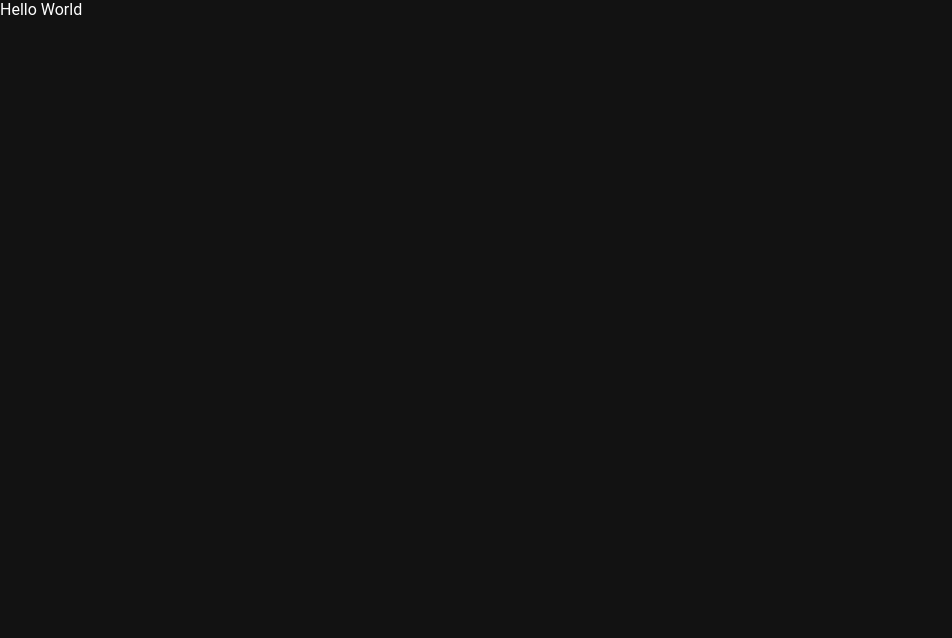
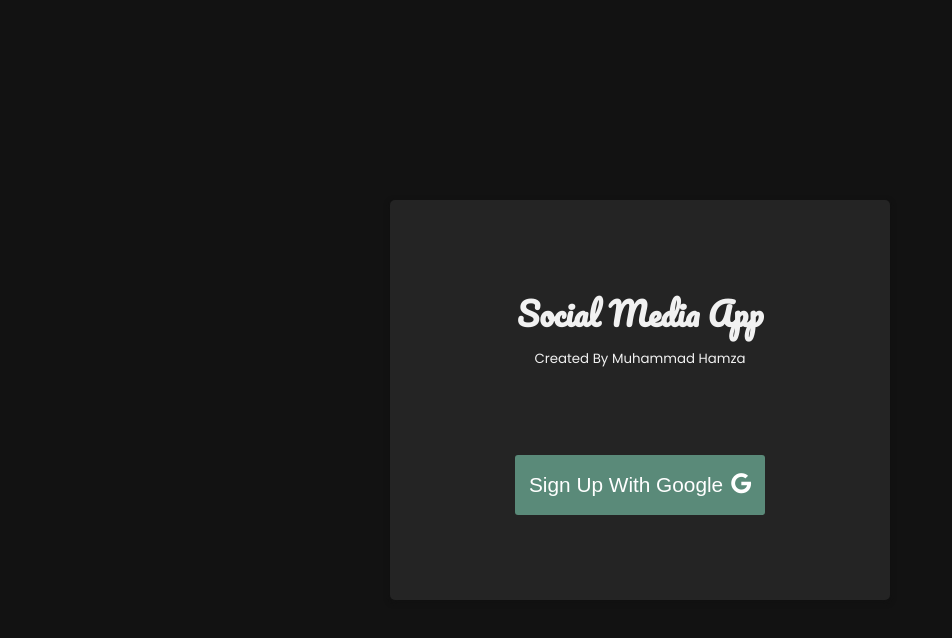
Before and after one commit to Muh-Hamza-99/britter, a React (Create React App) app in the folder client/: page / in a window 1280 px wide. Shown: the top 638 px of the page, without its empty margins (0-952 px from the left). Built offline with nearby package versions, Linux system fonts and the light colour scheme.

Commit message:
Creating SignUp component and styling it

```diff
--- a/client/public/index.html
+++ b/client/public/index.html
@@ -5,6 +5,10 @@
     <link rel="icon" href="%PUBLIC_URL%/favicon.ico" />
     <meta name="viewport" content="width=device-width, initial-scale=1" />
     <meta name="theme-color" content="#000000" />
+    <link rel="preconnect" href="https://fonts.googleapis.com">
+    <link rel="preconnect" href="https://fonts.gstatic.com" crossorigin>
+    <link href="https://fonts.googleapis.com/css2?family=Pacifico&family=Poppins:wght@400;500&display=swap" rel="stylesheet">
+    <link rel="stylesheet" href="https://cdnjs.cloudflare.com/ajax/libs/font-awesome/6.1.1/css/all.min.css" integrity="sha512-KfkfwYDsLkIlwQp6LFnl8zNdLGxu9YAA1QvwINks4PhcElQSvqcyVLLD9aMhXd13uQjoXtEKNosOWaZqXgel0g==" crossorigin="anonymous" referrerpolicy="no-referrer" />
     <title>React App</title>
   </head>
   <body>
--- a/client/src/App.js
+++ b/client/src/App.js
@@ -1,5 +1,7 @@
 import { ThemeProvider } from "styled-components";
 import { BrowserRouter } from "react-router-dom";
+
+import SignUp from "./components/styled/SignUp";
 
 import StyledApp from "./components/styled/App.styled";
 import GlobalStyle from "./components/styled/GlobalStyles";
@@ -10,7 +12,9 @@ const App = () => {
     <BrowserRouter>
       <ThemeProvider theme={darkTheme}>
         <GlobalStyle />
-        <StyledApp>Hello World</StyledApp>
+        <StyledApp>
+          <SignUp />
+        </StyledApp>
       </ThemeProvider>
     </BrowserRouter>
   );
--- a/client/src/components/styled/App.styled.js
+++ b/client/src/components/styled/App.styled.js
@@ -1,5 +1,7 @@
 import styled from "styled-components";
 
-const App = styled.div``;
+const App = styled.div`
+min-height: 100vh;
+`;
 
 export default App;
--- a/client/src/components/styled/GlobalStyles.js
+++ b/client/src/components/styled/GlobalStyles.js
@@ -5,12 +5,10 @@ const GlobalStyle = createGlobalStyle`
   margin: 0;
 }
 body {
-  color: white;
+  color: ${({ theme }) => theme.text};
   margin: 0;
   background-color: ${({ theme }) => theme.body};
-  font-family:  'Roboto', 'Oxygen',
-    'Ubuntu', 'Cantarell', 'Fira Sans', 'Droid Sans', 'Helvetica Neue',
-    sans-serif;
+  font-family: "Poppins", sans-serif;
   -webkit-font-smoothing: antialiased;
   -moz-osx-font-smoothing: grayscale;
 }
--- /dev/null
+++ b/client/src/components/styled/SignUp.Styled.js
@@ -0,0 +1,57 @@
+import styled from "styled-components";
+
+const SignUp = styled.div`
+  height: 100vh;
+  width: 100%;
+  display: flex;
+  justify-content: center;
+  align-items: center;
+  & > form {
+    background: ${({ theme }) => theme.elevation_1};
+    border-radius: 5px;
+    height: 400px;
+    width: 90%;
+    max-width: 500px;
+    display: flex;
+    flex-direction: column;
+    justify-content: space-evenly;
+    align-items: center;
+    box-shadow: ${({ theme }) => theme.shadow};
+    text-align: center;
+    h1 {
+      font-family: "Pacifico", cursive;
+    }
+  }
+`;
+
+export const SignUpButton = styled.button`
+  display: flex;
+  align-items: center;
+  justify-content: space-evenly;
+  font-size: 1.3rem;
+  width: 90%;
+  max-width: 250px;
+  height: 15%;
+  border-radius: 3px;
+  appearance: none;
+  --moz-appearance: none;
+  --webkit-appearance: none;
+  border: none;
+  outline: none;
+  background-color: ${({ theme }) => theme.primary};
+  color: white;
+  &:hover {
+    background-color: ${({ theme }) => theme.primaryHover};
+  }
+  &:active {
+      transform: scale(0.98);
+  }
+  &:focus, &:hover {
+    --moz-appearance: none;
+    --webkit-appearance: none;
+    border: none;
+    outline: none;
+  }
+`;
+
+export default SignUp;
--- /dev/null
+++ b/client/src/components/styled/SignUp.jsx
@@ -0,0 +1,20 @@
+import StyledSignUp, { SignUpButton } from "./SignUp.Styled";
+
+const SignUp = () => {
+  const handleSignUp = event => {
+      event.preventDefault();
+  };
+  return (
+    <StyledSignUp>
+        <form action="" onSubmit={event => handleSignUp(event)}>
+            <div>
+                <h1>Social Media App</h1>
+                <sub>Created By Muhammad Hamza</sub>
+            </div>
+            <SignUpButton><p>Sign Up With Google</p> <i className="fa-brands fa-google"></i></SignUpButton>
+        </form>
+    </StyledSignUp>
+  );
+};
+
+export default SignUp
--- a/client/src/themes.js
+++ b/client/src/themes.js
@@ -1,3 +1,10 @@
 export const darkTheme = {
     body: "#121212",
-  };
+    elevation_1: "#242424",
+    elevation_2: "#2f2f2f",
+    elevation_3: "#353535",
+    text: "#f1f1f1",
+    primary: "#5a8a79",
+    primaryHover: "#386857",
+    shadow: "0 2px 5px 1px #111",
+};
```
